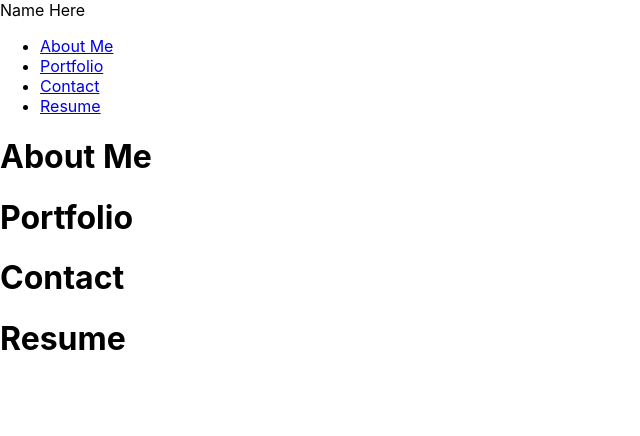
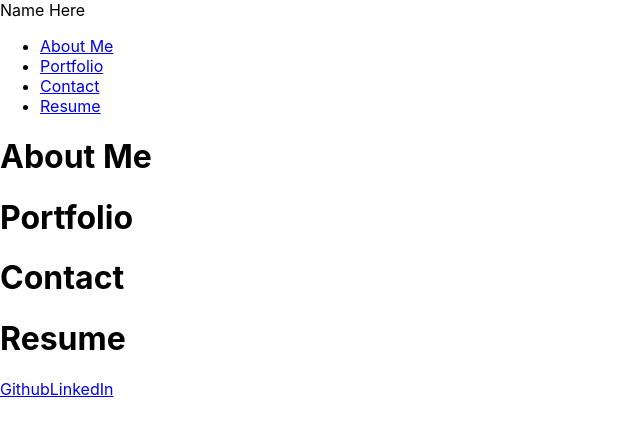
Before and after one commit to Diaz-Daniel/diaz-portfolio, a React (Create React App) app: page / in a window 1280 px wide. Shown: the top 436 px of the page, without its empty margins (0-640 px from the left). Built offline with nearby package versions, Linux system fonts and the light colour scheme.

Commit message:
Footer Component Created with GH/LI links

```diff
--- a/src/App.js
+++ b/src/App.js
@@ -3,6 +3,7 @@ import About from "./components/about/About";
 import Portfolio from "./components/project/Project";
 import Contact from "./components/contact/Contact";
 import Resume from "./components/resume/Resume";
+import Footer from "./components/footer/Footer";
 const App = () => {
   return (
     <div className="App">
@@ -11,6 +12,7 @@ const App = () => {
       <Portfolio />
       <Contact />
       <Resume />
+      <Footer />
     </div>
   );
 };
--- /dev/null
+++ b/src/components/footer/Footer.js
@@ -0,0 +1,16 @@
+import React from "react";
+
+const Footer = () => {
+  return (
+    <section>
+      <footer>
+        <div>
+          <a href="https://github.com/Diaz-Daniel">Github</a>
+          <a href="http://www.linkedin.com/in/daniel-diaz-wd">LinkedIn</a>
+        </div>
+      </footer>
+    </section>
+  );
+};
+
+export default Footer;
```
